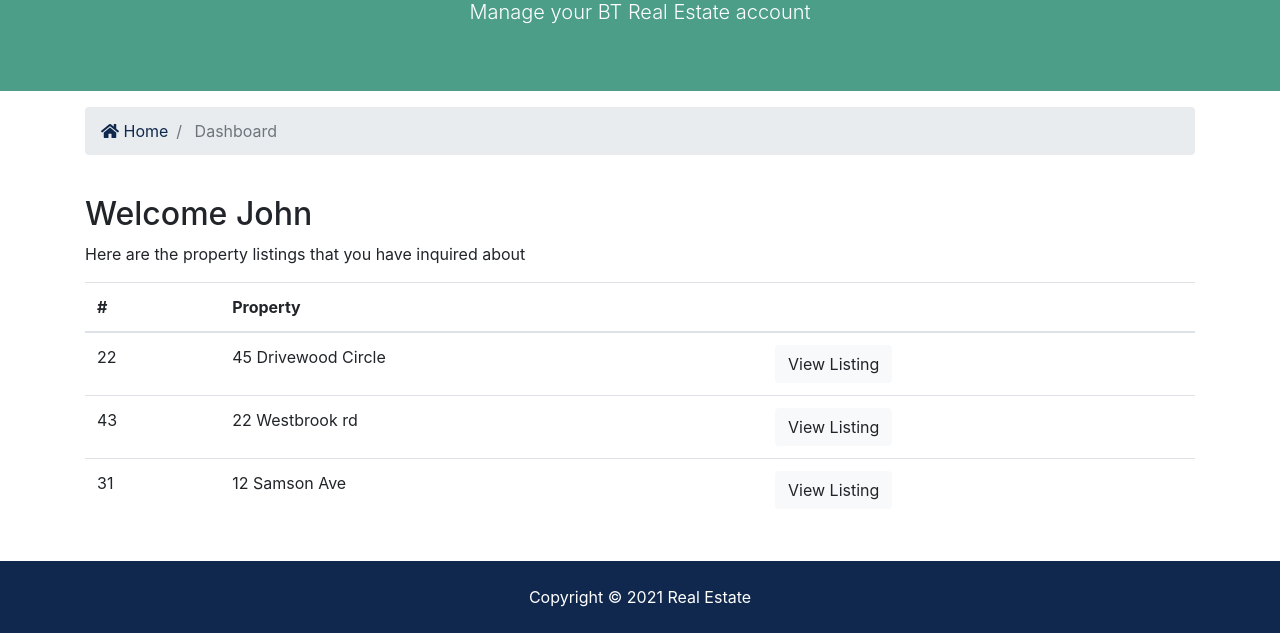
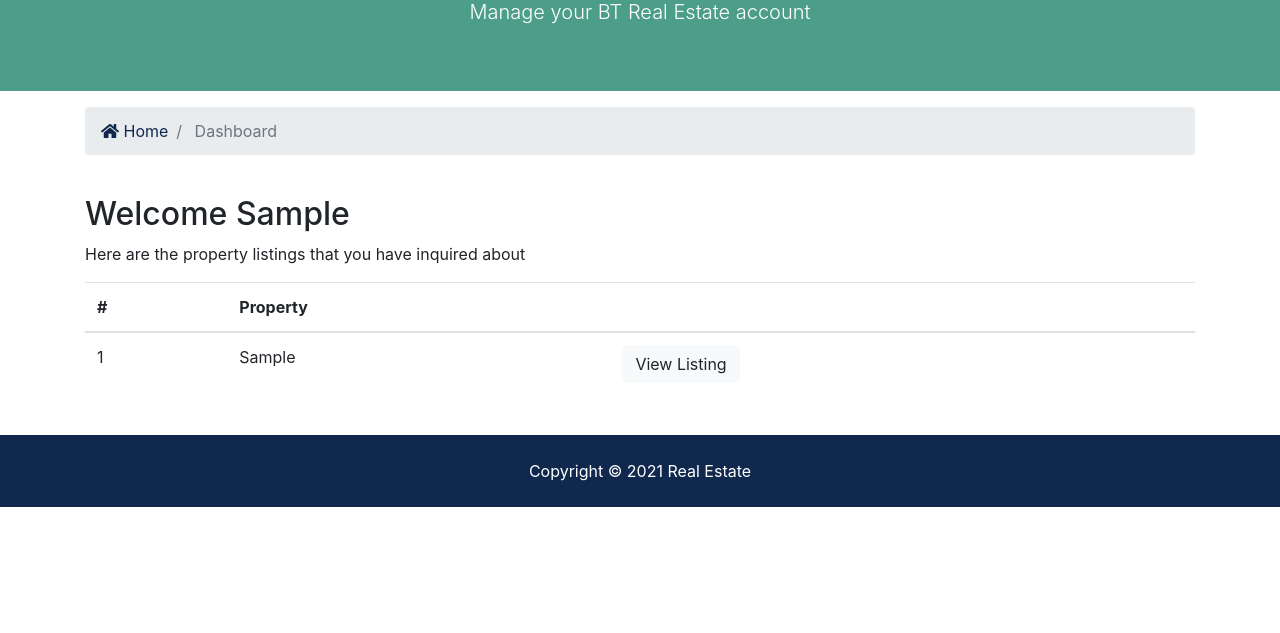
Before and after one commit to kush1307/Real_Estate_web, a Django app: page /accounts/dashboard in a window 1280 px wide. Shown: the part 182-815 px from the top of the page. After the commit the page ends 689 px from the top, so only its background shows below. Run offline with Django 3.2, Linux system fonts and the light colour scheme; a user stored in the database is signed in; tables that the repository leaves empty hold one stand-in row (values such as "Sample post"); parts of the project's set-up code (start-up, migrations or seed data) failed here and were passed over; some libraries are stand-ins or nearby versions.

Commit message:
email and dashboard

```diff
--- a/accounts/views.py
+++ b/accounts/views.py
@@ -1,6 +1,7 @@
 from django.shortcuts import render, redirect
 from django.contrib import messages, auth
 from django.contrib.auth.models import User
+from contacts.models import Contact
 
 def register(request):
     if request.method == 'POST':
@@ -62,4 +63,9 @@ def logout(request):
         return redirect('index')
 
 def dashboard(request):
-    return render(request, 'accounts/dashboard.html')
+    user_contacts = Contact.objects.order_by('-contact_date').filter(user_id=request.user.id)
+
+    context = {
+        'user_contacts' : user_contacts
+    }
+    return render(request, 'accounts/dashboard.html', context)
--- a/templates/accounts/dashboard.html
+++ b/templates/accounts/dashboard.html
@@ -3,7 +3,6 @@
 {% block title %} | User Dashboard {% endblock %}
 
 {% block content %}
-
 <section id="showcase-inner" class="py-5 text-white">
     <div class="container">
       <div class="row text-center">
@@ -37,7 +36,8 @@
     <div class="container">
       <div class="row">
         <div class="col-md-12">
-          <h2>Welcome John</h2>
+          <h2>Welcome {{ user.first_name }}</h2>
+          {% if user_contacts %}
             <p>Here are the property listings that you have inquired about</p>
             <table class="table">
               <thead>
@@ -48,32 +48,22 @@
                 </tr>
               </thead>
               <tbody>
+                {% for contact in user_contacts %}
                   <tr>
-                <td>22</td>
-                <td>45 Drivewood Circle</td>
+                    <td>{{ contact.id }}</td>
+                    <td>{{ contact.listing }}</td>
                     <td>
-                  <a class="btn btn-light" href="#">View Listing</a>
+                      <a class="btn btn-light" href="{% url 'listing' contact.listing_id %}">View Listing</a>
                     </td>
                   </tr>
-              <tr>
-                <td>43</td>
-                <td>22 Westbrook rd</td>
-                <td>
-                  <a class="btn btn-light" href="#">View Listing</a>
-                </td>
-              </tr>
-              <tr>
-                <td>31</td>
-                <td>12 Samson Ave</td>
-                <td>
-                  <a class="btn btn-light" href="#">View Listing</a>
-                </td>
-              </tr>
+                {% endfor %}
               </tbody>
             </table>
+          {% else %}
+            <p>You have not made any inquiries</p>
+          {% endif %}
         </div>
       </div>
     </div>
   </section>
-
   {% endblock %}
--- a/templates/listings/listing.html
+++ b/templates/listings/listing.html
@@ -33,6 +33,9 @@
       </nav>
     </div>
   </section>
+
+  <!-- Alerts -->
+  {% include 'partials/_alerts.html' %}
 
   <!-- Listing -->
   <section id="listing" class="py-4">
```
Also changed, not shown: contacts/views.py (+31 -13 lines), restate/settings.py (+8 -0 lines). Lines whose indentation alone changed are shown as unchanged.
